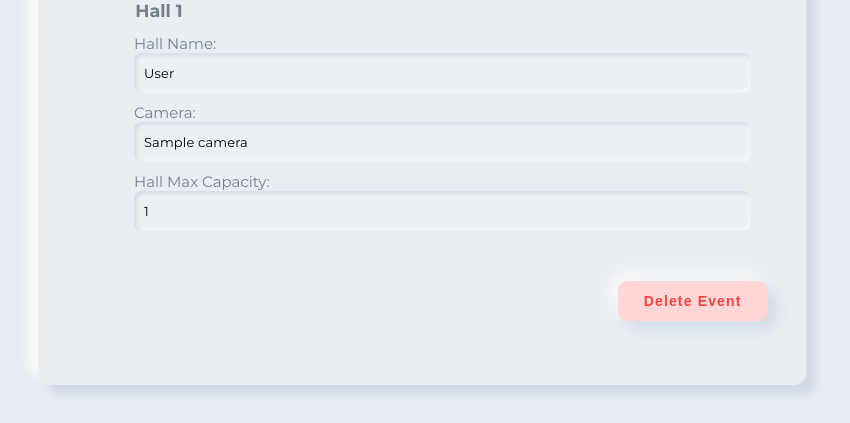
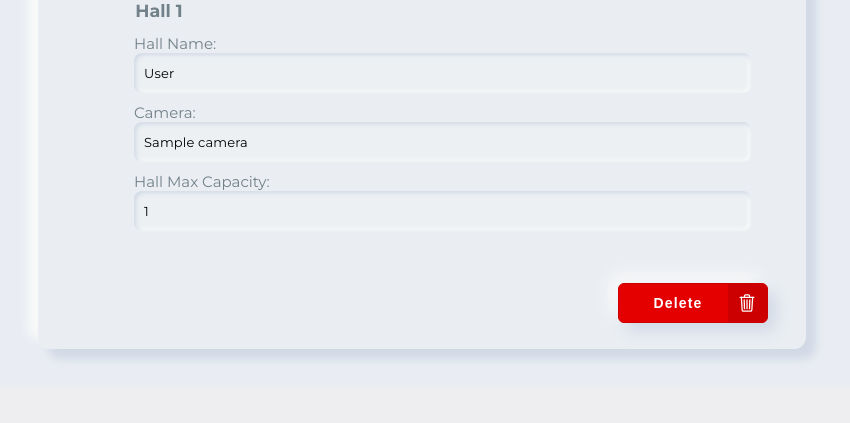
Before and after one commit to Mram-ui/2024-25_GP_02, a PHP site: page /2024-25_GP_02-main/Back-End/PHP/viewEditEvent.php?eventId=1 in a window 1280 px wide. Shown: the part 649-1072 px from the top of the page, without its empty margins (218-1068 px from the left). After the commit the page ends 1011 px from the top, so only its background shows below. Run offline with PHP 8.4, Linux system fonts and the light colour scheme; the visitor is signed in with stand-in values (Sample User, id 1); tables that the repository leaves empty hold one stand-in row (values such as "Sample post"); grey boxes marked "Sample" are stand-in pictures; some libraries are stand-ins or nearby versions.

Commit message:
Update viewEditEvent.php

```diff
--- a/WebsitePages/Back-End/PHP/viewEditEvent.php
+++ b/WebsitePages/Back-End/PHP/viewEditEvent.php
@@ -334,6 +334,69 @@
             #hallName{
                 margin-left: -44.3%;
             }
+
+            .button {
+                position: relative;
+                border-radius: 6px;
+                width: 150px;
+                height: 40px;
+                cursor: pointer;
+                display: flex;
+                align-items: center;
+                border: 1px solid #cc0000;
+                background-color: #e50000;
+                overflow: hidden;
+                margin-right: 5%;
+              }
+
+              .button,
+              .button__icon,
+              .button__text {
+                transition: all 0.3s;
+              }
+
+              .button .button__text {
+                transform: translateX(35px);
+                color: #fff;
+                font-weight: 600;
+              }
+
+              .button .button__icon {
+                position: absolute;
+                transform: translateX(109px);
+                height: 100%;
+                width: 39px;
+                background-color: #cc0000;
+                display: flex;
+                align-items: center;
+                justify-content: center;
+              }
+
+              .button .svg {
+                width: 20px;
+              }
+
+              .button:hover {
+                background: #cc0000;
+              }
+
+              .button:hover .button__text {
+                color: transparent;
+              }
+
+              .button:hover .button__icon {
+                width: 148px;
+                transform: translateX(0);
+              }
+
+              .button:active .button__icon {
+                background-color: #b20000;
+              }
+
+              .button:active {
+                border: 1px solid #b20000;
+              }
+
         </style>
         <script>
             function validateDates() {
@@ -385,7 +448,20 @@
                 <h2 class="title" id="title">Event Details</h2>
 
                 <?php if (strtotime($eventData['EventEndDate']) > time()): ?>
-                    <button class="EditBtn" onclick="alert('Edit feature is not available yet.');">Edit</button>
+                    <button class="button" type="button"
+                      style="position: relative; border-radius: 6px; width: 150px; height: 40px; cursor: pointer; display: flex; align-items: center; border: 1px solid #007bff; background-color: #007bff; overflow: hidden; transition: all 0.3s; margin-left: 135%;"
+                      onmouseover="this.style.backgroundColor='#0056b3'; this.querySelector('.button__text').style.color = 'transparent'; this.querySelector('.button__icon').style.width = '148px'; this.querySelector('.button__icon').style.transform = 'translateX(0)';"
+                      onmouseout="this.style.backgroundColor='#007bff'; this.querySelector('.button__text').style.color = '#fff'; this.querySelector('.button__icon').style.width = '39px'; this.querySelector('.button__icon').style.transform = 'translateX(109px)';"
+                      onmousedown="this.style.border = '1px solid #004085'; this.querySelector('.button__icon').style.backgroundColor = '#004085';"
+                      onmouseup="this.style.border = '1px solid #007bff'; this.querySelector('.button__icon').style.backgroundColor = '#0056b3';">
+
+                      <span class="button__icon" style="position: absolute; left: 0; height: 100%; width: 39px; background-color: #0056b3; display: flex; align-items: center; justify-content: center; transition: width 0.3s, transform 0.3s;">
+                        <svg class="w-6 h-6 text-gray-800 dark:text-white" aria-hidden="true" xmlns="http://www.w3.org/2000/svg" width="24" height="24" fill="none" viewBox="0 0 24 24">
+                          <path stroke="currentColor" stroke-linecap="round" stroke-linejoin="round" stroke-width="1.3" d="m14.304 4.844 2.852 2.852M7 7H4a1 1 0 0 0-1 1v10a1 1 0 0 0 1 1h11a1 1 0 0 0 1-1v-4.5m2.409-9.91a2.017 2.017 0 0 1 0 2.853l-6.844 6.844L8 14l.713-3.565 6.844-6.844a2.015 2.015 0 0 1 2.852 0Z"/>
+                        </svg>
+                      </span>
+                      <span class="button__text" style="transform: translateX(35px); color: #fff; font-weight: 600; transition: color 0.3s; margin-left: 10px;">Edit</span>
+                    </button>
                 <?php endif; ?>
             </div>
 
@@ -440,8 +516,56 @@
                 <br>
             </form>
 
-            <?php if (strtotime($eventData['EventEndDate']) <= time() || strtotime($eventData['EventStartDate']) > time()):?>
-                <button class="DeleteBtn" onclick="alert('Delete feature is not available yet.');">Delete Event</button>
+            <?php if (strtotime($eventData['EventEndDate']) < time() || strtotime($eventData['EventStartDate']) > time()):?>
+                <button class="button" type="button">
+                  <span class="button__text">Delete</span>
+                  <span class="button__icon"
+                    ><svg
+                      class="svg"
+                      height="512"
+                      viewBox="0 0 512 512"
+                      width="512"
+                      xmlns="http://www.w3.org/2000/svg"
+                    >
+                      <title></title>
+                      <path
+                        d="M112,112l20,320c.95,18.49,14.4,32,32,32H348c17.67,0,30.87-13.51,32-32l20-320"
+                        style="fill:none;stroke:#fff;stroke-linecap:round;stroke-linejoin:round;stroke-width:32px"
+                      ></path>
+                      <line
+                        style="stroke:#fff;stroke-linecap:round;stroke-miterlimit:10;stroke-width:32px"
+                        x1="80"
+                        x2="432"
+                        y1="112"
+                        y2="112"
+                      ></line>
+                      <path
+                        d="M192,112V72h0a23.93,23.93,0,0,1,24-24h80a23.93,23.93,0,0,1,24,24h0v40"
+                        style="fill:none;stroke:#fff;stroke-linecap:round;stroke-linejoin:round;stroke-width:32px"
+                      ></path>
+                      <line
+                        style="fill:none;stroke:#fff;stroke-linecap:round;stroke-linejoin:round;stroke-width:32px"
+                        x1="256"
+                        x2="256"
+                        y1="176"
+                        y2="400"
+                      ></line>
+                      <line
+                        style="fill:none;stroke:#fff;stroke-linecap:round;stroke-linejoin:round;stroke-width:32px"
+                        x1="184"
+                        x2="192"
+                        y1="176"
+                        y2="400"
+                      ></line>
+                      <line
+                        style="fill:none;stroke:#fff;stroke-linecap:round;stroke-linejoin:round;stroke-width:32px"
+                        x1="328"
+                        x2="320"
+                        y1="176"
+                        y2="400"
+                      ></line></svg
+                  ></span>
+                </button>
             <?php endif; ?>
         </div>
         <script>
```
